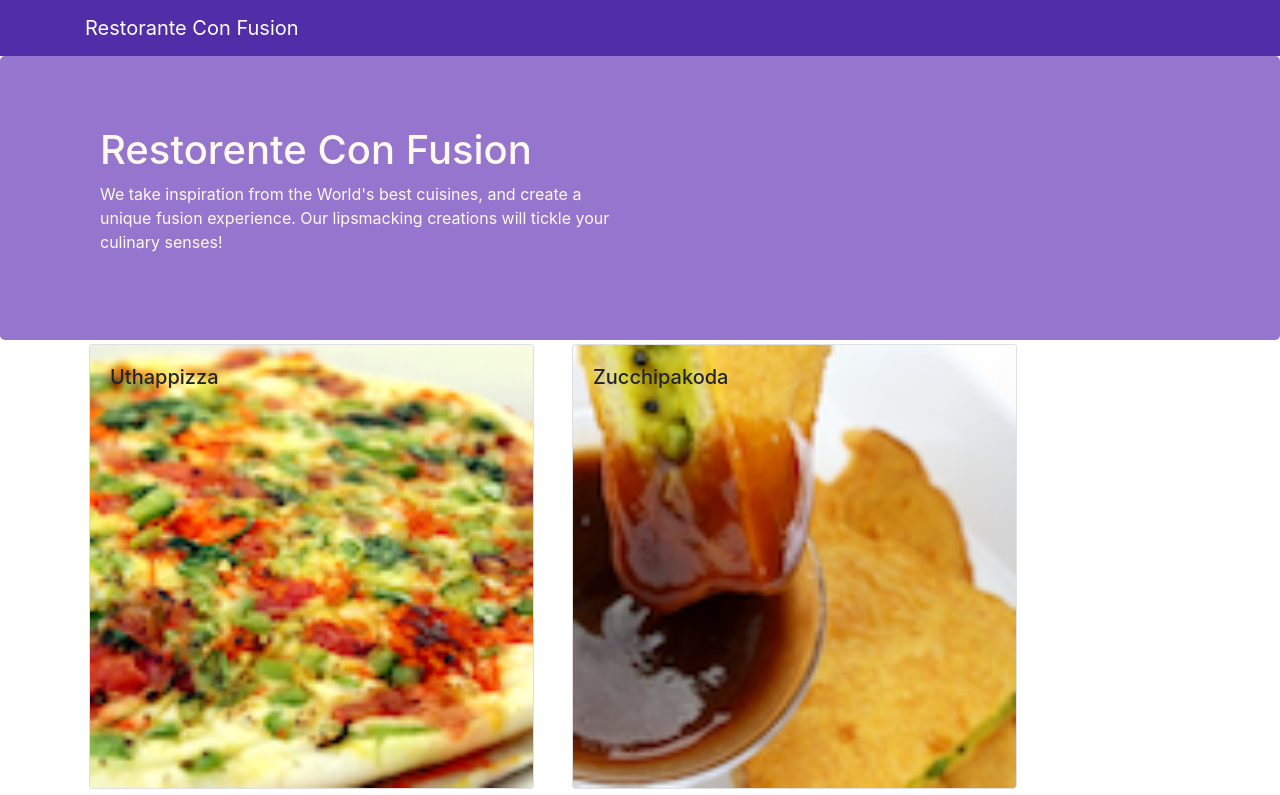
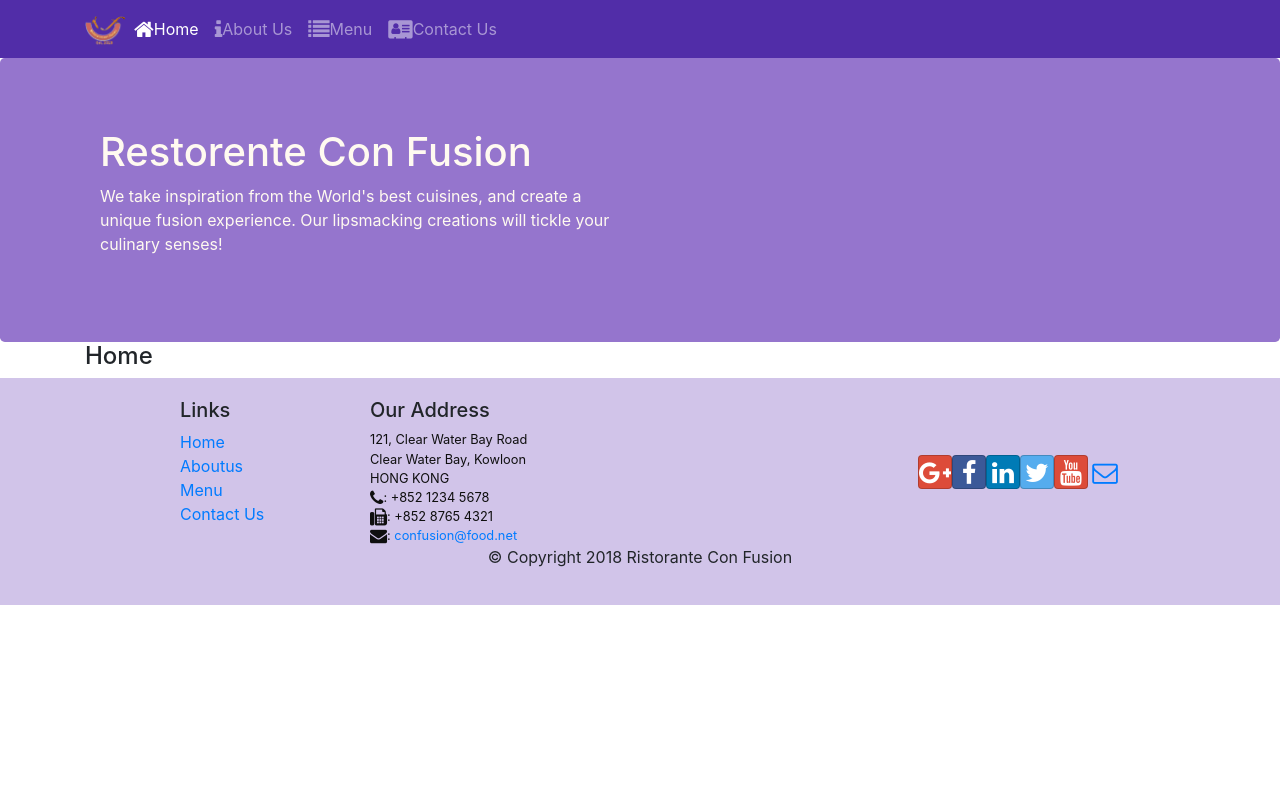
Before and after one commit to MaiSamirHu/react-app, a React (Create React App) app: page /home in a window 1280 px wide. Shown: the top 795 px of the page. Built offline with nearby package versions, Linux system fonts and the light colour scheme.

Commit message:
navigation bar and routing is done

```diff
--- a/package.json
+++ b/package.json
@@ -12,6 +12,7 @@
     "react": "^17.0.2",
     "react-dom": "^17.0.2",
     "react-popper": "0.9.2",
+    "react-router-dom": "^5.2.0",
     "react-scripts": "4.0.3",
     "reactstrap": "5.0.0",
     "web-vitals": "^1.0.1"
--- a/src/App.js
+++ b/src/App.js
@@ -1,15 +1,17 @@
 import React,{Component} from 'react';
 import Main from './components/MainComponent';
-
+import {BrowserRouter} from 'react-router-dom';
 
 
 class App extends Component{
 
   render(){
   return (
-    <div  className='App'>
-      <Main/>
-    </div>
+    <BrowserRouter>
+      <div  className='App'>
+        <Main/>
+      </div>
+    </BrowserRouter>
   );
 }
 }
--- a/src/components/FooterComponent.js
+++ b/src/components/FooterComponent.js
@@ -1,4 +1,5 @@
 import React from 'react';
+import {Link} from 'react-router-dom';
 
 function Footer(props){
     return(
@@ -8,10 +9,10 @@
                 <div className="col-4 offset-1 col-sm-2">
                     <h5>Links</h5>
                     <ul className="list-unstyled">
-                        <li><a href="#">Home</a></li>
-                        <li><a href="#">About</a></li>
-                        <li><a href="#">Menu</a></li>
-                        <li><a href="contactus.html">Contact</a></li>
+                        <li><Link to="/home">Home</Link></li>
+                        <li><Link to="/aboutus">Aboutus</Link></li>
+                        <li><Link to="/menu">Menu</Link></li>
+                        <li><Link to="/contactus">Contact Us</Link></li>
                     </ul>
                 </div>
                 <div className="col-7 col-sm-5">
--- a/src/components/HeaderComponent.js
+++ b/src/components/HeaderComponent.js
@@ -1,13 +1,60 @@
 import React,{Component} from 'react';
-import {Navbar,NavbarBrand,Jumbotron} from 'reactstrap';
+import {Navbar,NavbarBrand,Nav,NavbarToggler,NavItem,Collapse,Jumbotron} from 'reactstrap';
+import {NavLink} from 'react-router-dom';
 class Header extends Component{
+
+    constructor(props){
+        super(props);
+        this.state={
+            isNavOpen :false
+        };
+        this.toggleNav=this.toggleNav.bind(this);
+    }
+
+    toggleNav(){
+        this.setState({
+            isNavOpen :!this.state.isNavOpen
+        });
+    }
+
     render(){
         return(
+
         <React.Fragment>
-            <Navbar dark >
+
+            <Navbar dark expand='md' >
                 <div className='container'>
-                <NavbarBrand href="/">Restorante Con Fusion</NavbarBrand>
-                </div>
+                    <NavbarToggler onClick={this.toggleNav}/>
+                <NavbarBrand  className='mr-auto' href="/">
+                    <img src="assets/images/logo.png" height="30" width="41" alt="Restorante Con Fusion"/>
+                </NavbarBrand>
+
+                <Collapse isOpen={this.state.isNavOpen} navbar>
+                <Nav navbar>
+                    <NavItem>
+                        <NavLink className="nav-link" to="/home">
+                            <span className="fa fa-home fa-lg"></span>Home
+                        </NavLink>
+                    </NavItem>
+                    <NavItem>
+                        <NavLink className="nav-link" to="/aboutus">
+                            <span className="fa fa-info fa-lg"></span>About Us
+                        </NavLink>
+                    </NavItem>
+                    <NavItem>
+                        <NavLink className="nav-link" to="/menu">
+                            <span className="fa fa-list fa-lg"></span>Menu
+                        </NavLink>
+                    </NavItem>
+                    <NavItem>
+                        <NavLink className="nav-link" to="/contactus">
+                            <span className="fa fa-address-card fa-lg"></span>Contact Us
+                        </NavLink>
+                    </NavItem>
+                </Nav>
+
+                </Collapse>
+            </div>
             </Navbar>
 
             <Jumbotron>
@@ -22,9 +69,12 @@
                     </div>
                 </diV>
             </Jumbotron>
+
+
         </React.Fragment>
         );
     }
+
 }
 
 export default Header;
--- /dev/null
+++ b/src/components/HomeComponent.js
@@ -0,0 +1,11 @@
+import React from 'react';
+
+function Home(props){
+    return(
+        <div className='container'>
+            <h4>Home</h4>
+        </div>
+    );
+}
+
+export default Home;
--- a/src/components/MainComponent.js
+++ b/src/components/MainComponent.js
@@ -1,11 +1,12 @@
 import React,{Component} from 'react';
+import Home from './HomeComponent';
 import Header from './HeaderComponent';
 import Footer from './FooterComponent';
 import Menu from './MenuComponent';
 import {DISHES} from '../shared/dishes';
 import DishDetail from './DishdetailComponent';
 import '../App.css';
-
+import {Switch,Route,Redirect} from 'react-router-dom';
 
 class Main extends Component{
 
@@ -13,19 +14,25 @@
     super(props);
     this.state={
     dishes :DISHES,
-    selectedDish :null
+
     };
 }
-onDishSelect(dishId){
-    this.setState({selectedDish :dishId});
-}
+
 render(){
+    const HomePage=()=>{
+        return(
+            <Home/>
+        );
+    }
 return (
     <div >
 
     <Header/>
-    <Menu dishes={this.state.dishes} onClick={(dishId)=>this.onDishSelect(dishId)}/>
-    <DishDetail dish={this.state.dishes.filter((dish)=>dish.id===this.state.selectedDish)[0]} />
+    <Switch>
+        <Route path="/home" component={HomePage}/>
+        <Route exact path="/menu" component={()=><Menu dishes={this.state.dishes}/>}/>
+        <Redirect to="/home"/>
+    </Switch>
     <Footer/>
     </div>
 );
```
Also changed, not shown: 1 other file (tests, documents, lock files or other folders).
